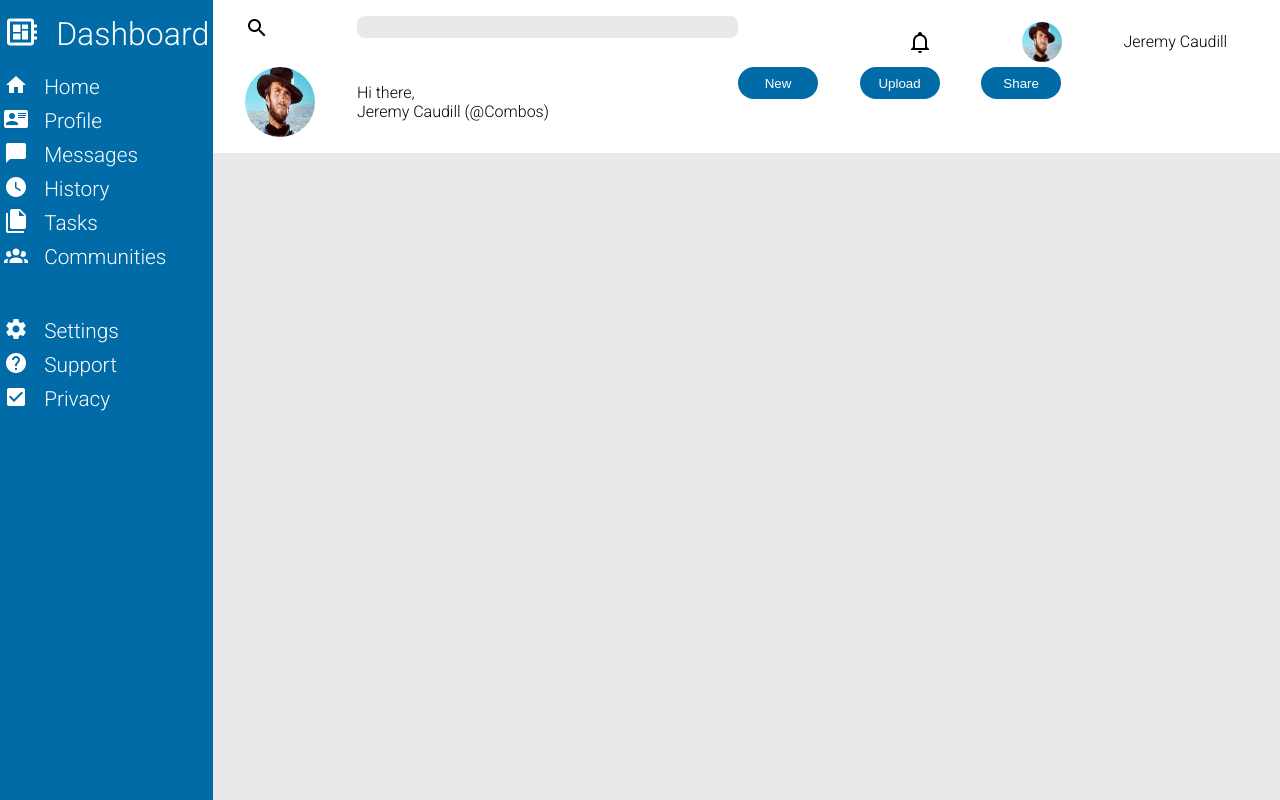
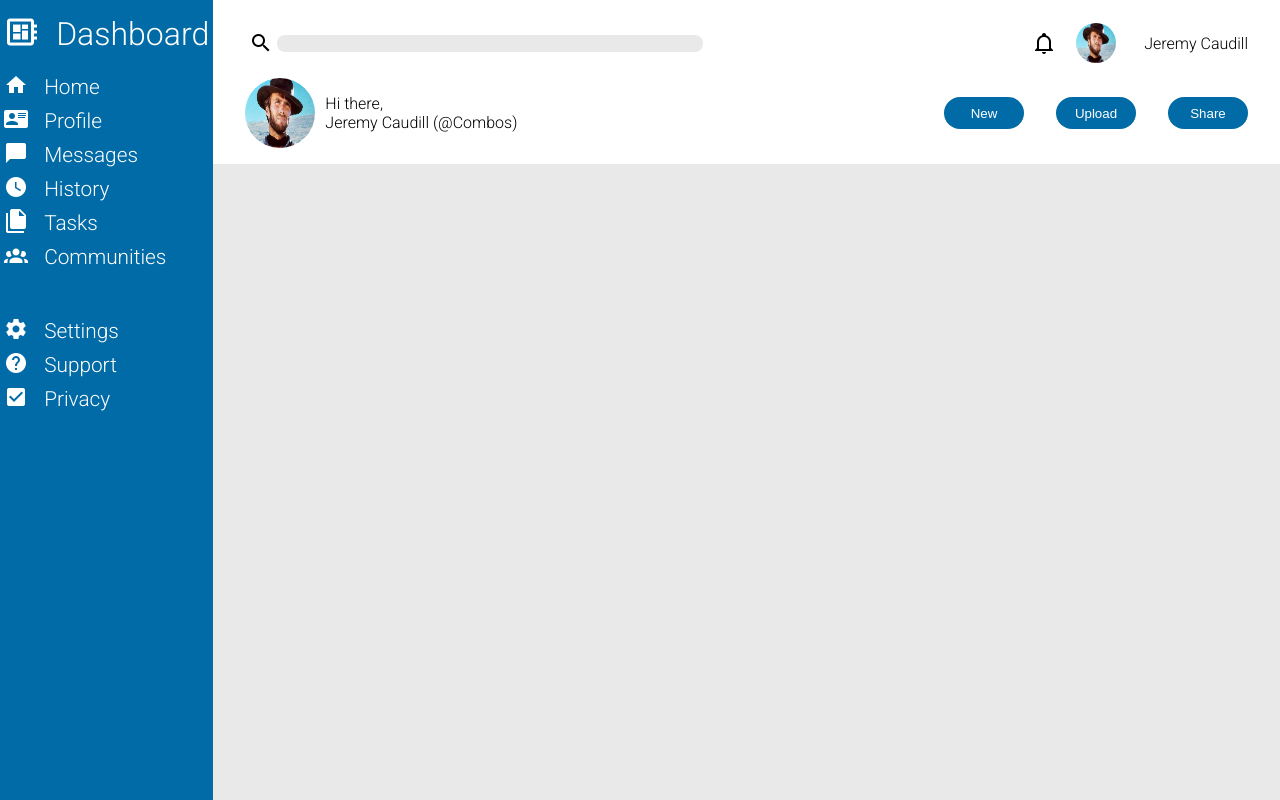
Before and after one commit to Combos0/dashboard-mockup, a plain HTML site: page index.html in a window 1280 px wide. Drawn offline with Linux system fonts and the light colour scheme.

Commit message:
header is now aligned. Still need to update the font weight for titles and such.

```diff
--- a/styles.css
+++ b/styles.css
@@ -67,12 +67,14 @@ body {
     grid-row: 1 / 2;
     background-color: #FFFFFF;
     display: grid;
-    grid-template-columns: repeat(1, 2rem) repeat(8, auto) repeat(1, 2rem);
-    grid-template-rows: repeat(1, 1rem) repeat(2, auto) repeat(1, 1rem);
+    grid-template-columns: repeat(2, 2rem) repeat(1, 3rem) repeat(5, auto) repeat(1, 7rem) repeat(1, 5rem) repeat(1, 7rem) repeat(1, 2rem);
+    grid-template-rows: repeat(1, 0.5rem) repeat(2, 1fr) repeat(1, 1rem);
 }
 
 #search-query-icon {
     grid-area: 2 / 2 / 3 / 3;
+    justify-self: center;
+    align-self: center;
 }
 
 #search-bar {
@@ -81,27 +83,29 @@ body {
     border: none;
     border-radius: 8px;
     background-color: #E9E9E9;
+    align-self: center;
 }
 
 #notification-bell {
-    grid-area: 2 / 7 / 3 / 8;
+    grid-area: 2 / 9 / 3 / 10;
+    justify-self: end;
     align-self: center;
-    justify-self: center;
 }
 
 #mini-profile-pic {
     width: 40px;
     height: 40px;
     border-radius: 50%;
-    grid-area: 2 / 8 / 3 / 9;
+    grid-area: 2 / 10 / 3 / 11;
     justify-self: center;
     align-self: center;
 }
 
 #corner-user-name {
-    grid-area: 2 / 9 / 3 / 10;
-    justify-self: center;
+    grid-column: 11 / 12;
+    grid-row-start: 2;
     align-self: center;
+    justify-self: end;
 }
 
 #profile-pic {
@@ -109,10 +113,12 @@ body {
     height: 70px;
     border-radius: 50%;
     grid-area: 3 / 2 / 4 / 3;
+    align-self: center;
 }
 
 #welcome-text {
-    grid-area: 3 / 3 / 4 / 4;
+    grid-area: 3 / 4 / 4 / 5;
+    align-self: center;
 }
 
 .btn {
@@ -126,15 +132,19 @@ body {
 }
 
 #new-btn {
-    grid-area: 3 / 6 / 4 / 7;
+    grid-area: 3 / 9 / 4 / 10;
+    align-self: center;
 }
 
 #upload-btn {
-    grid-area: 3 / 7 / 4 / 8;
+    grid-area: 3 / 10 / 4 / 11;
+    align-self: center;
 }
 
 #share-btn {
-    grid-area: 3 / 8 / 4 / 9;
+    grid-area: 3 / 11 / 4 / 12;
+    justify-self: end;
+    align-self: center;
 }
 
 #content-wrapper {
```
